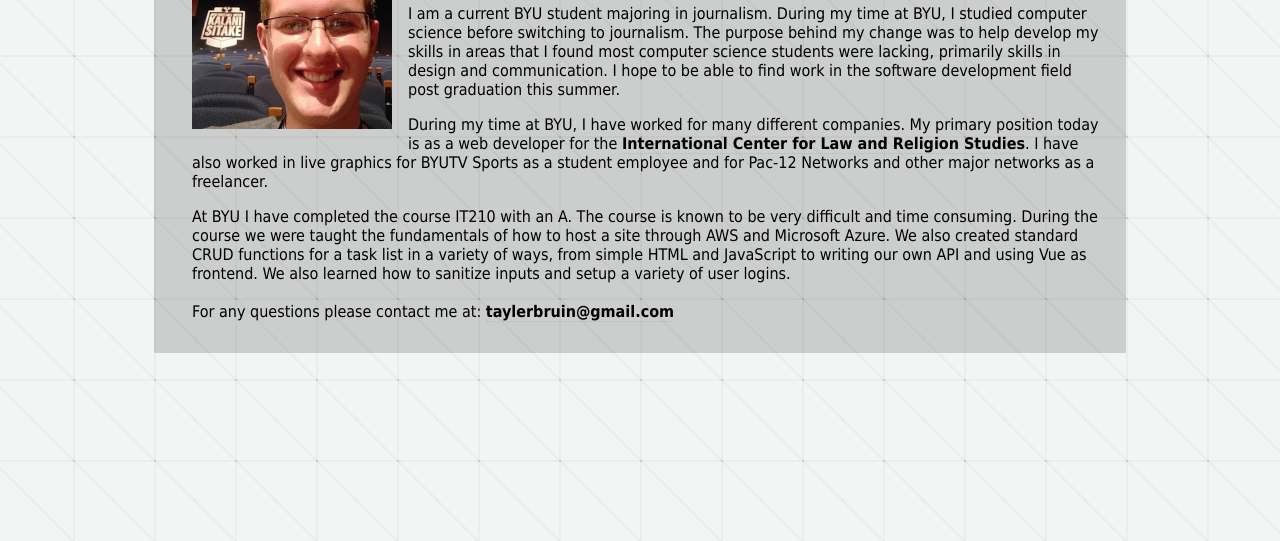
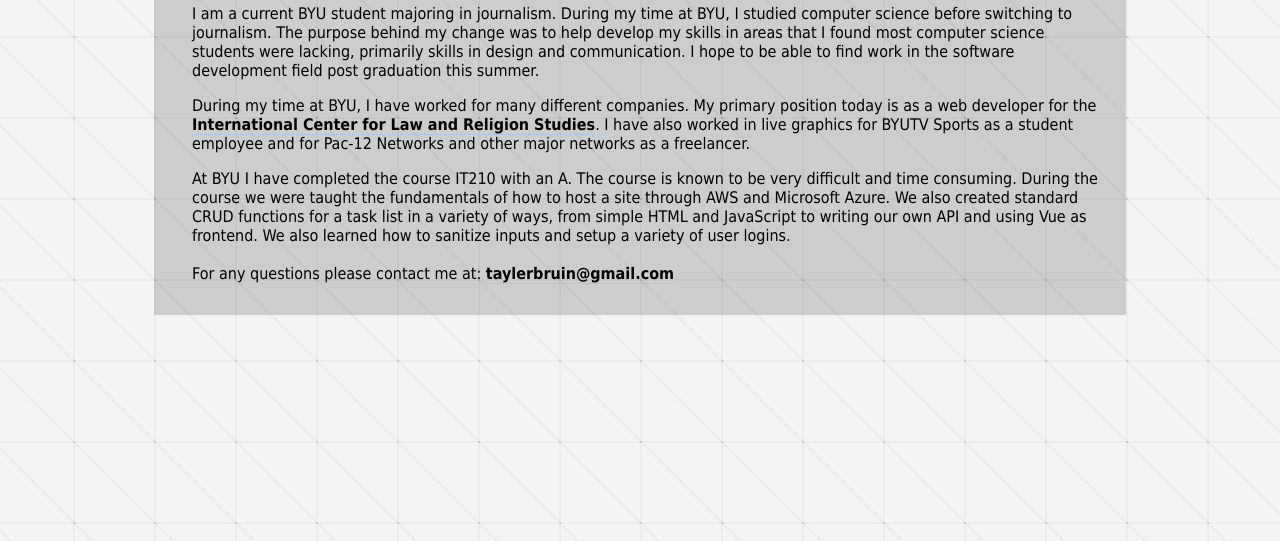
Before and after one commit to taylerbruin/taylerbruin.github.io, a plain HTML site: page index.html in a window 1280 px wide. Shown: the part 259-800 px from the top of the page. Drawn offline with Linux system fonts and the light colour scheme.

Commit message:
got rid of photo

```diff
--- a/index.html
+++ b/index.html
@@ -7,7 +7,6 @@
 <body id="top">
     <script src="basescript.js"></script>
     <main>
-        <img class = "profile-photo" src="photo.webp">
         <h1>Tayler Bruin</h1>
 
         <p>
```
